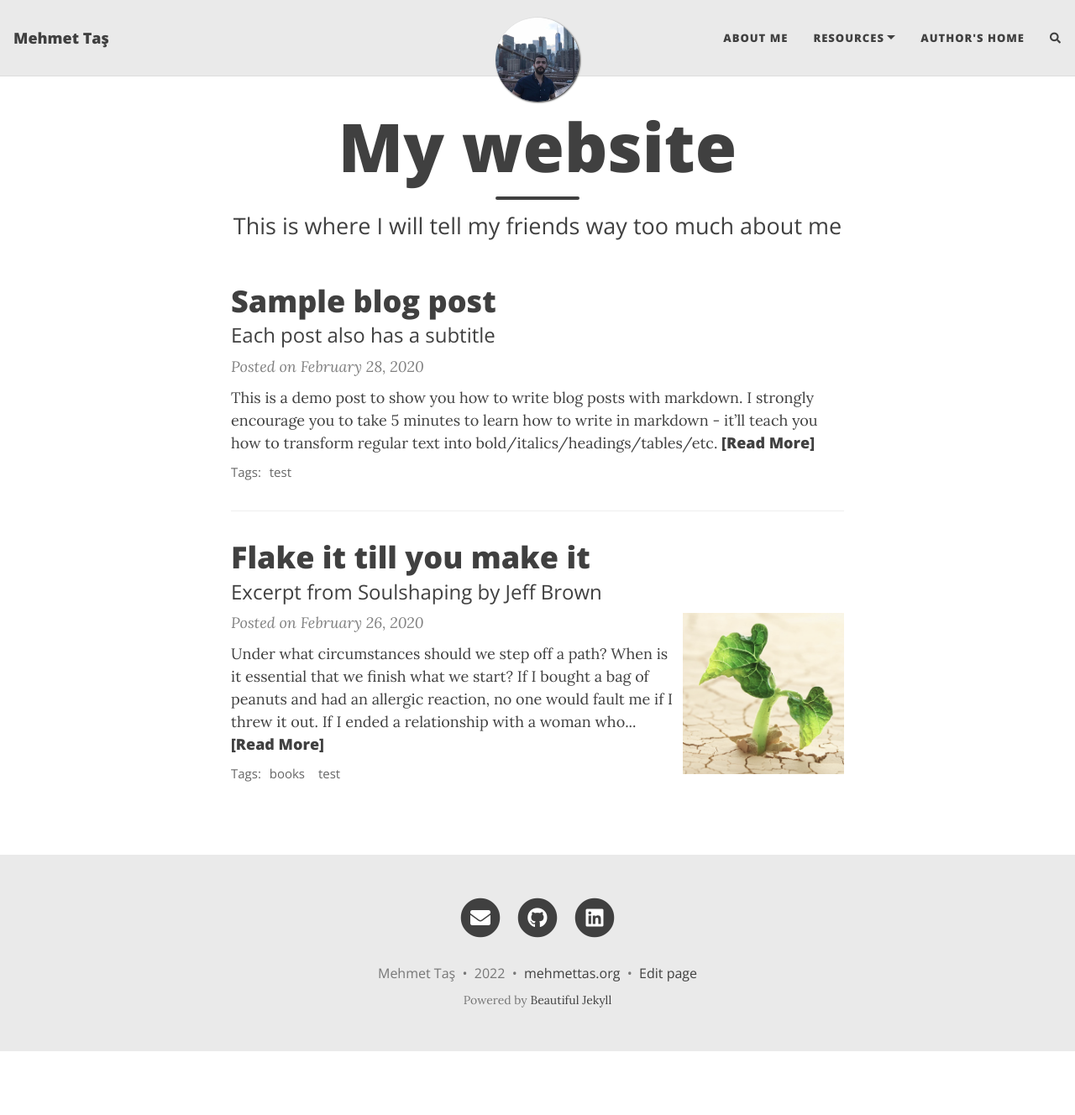
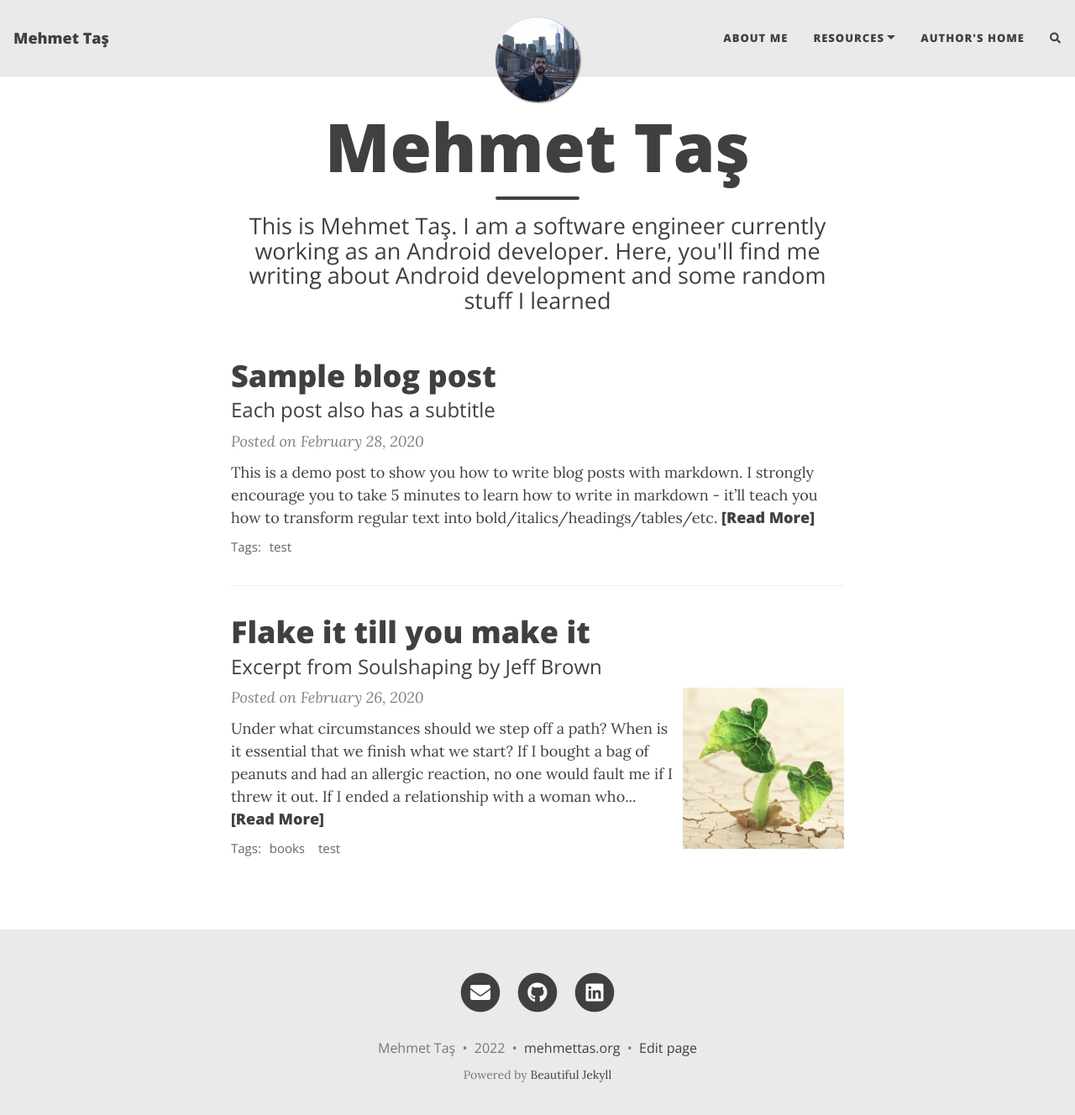
Before and after one commit to mehmettas/mehmettas.site, a Jekyll site: the page built from index.html, in a window 1280 px wide and 1341 px high. Shown: the top 1328 px of the window at 84% size. Built offline with Jekyll 4.4.1, drawn with Linux system fonts in a browser that asks for light colours; nearby versions of some CDN libraries; the list of posts is cut into pages by our own code; comment, search, counter and statistics services are not loaded.

Commit message:
update title subtitle

```diff
--- a/index.html
+++ b/index.html
@@ -1,5 +1,5 @@
 ---
 layout: home
-title: My website
-subtitle: This is where I will tell my friends way too much about me
+title: Mehmet Taş
+subtitle: This is Mehmet Taş. I am a software engineer currently working as an Android developer. Here, you'll find me writing about Android development and some random stuff I learned
 ---
```
